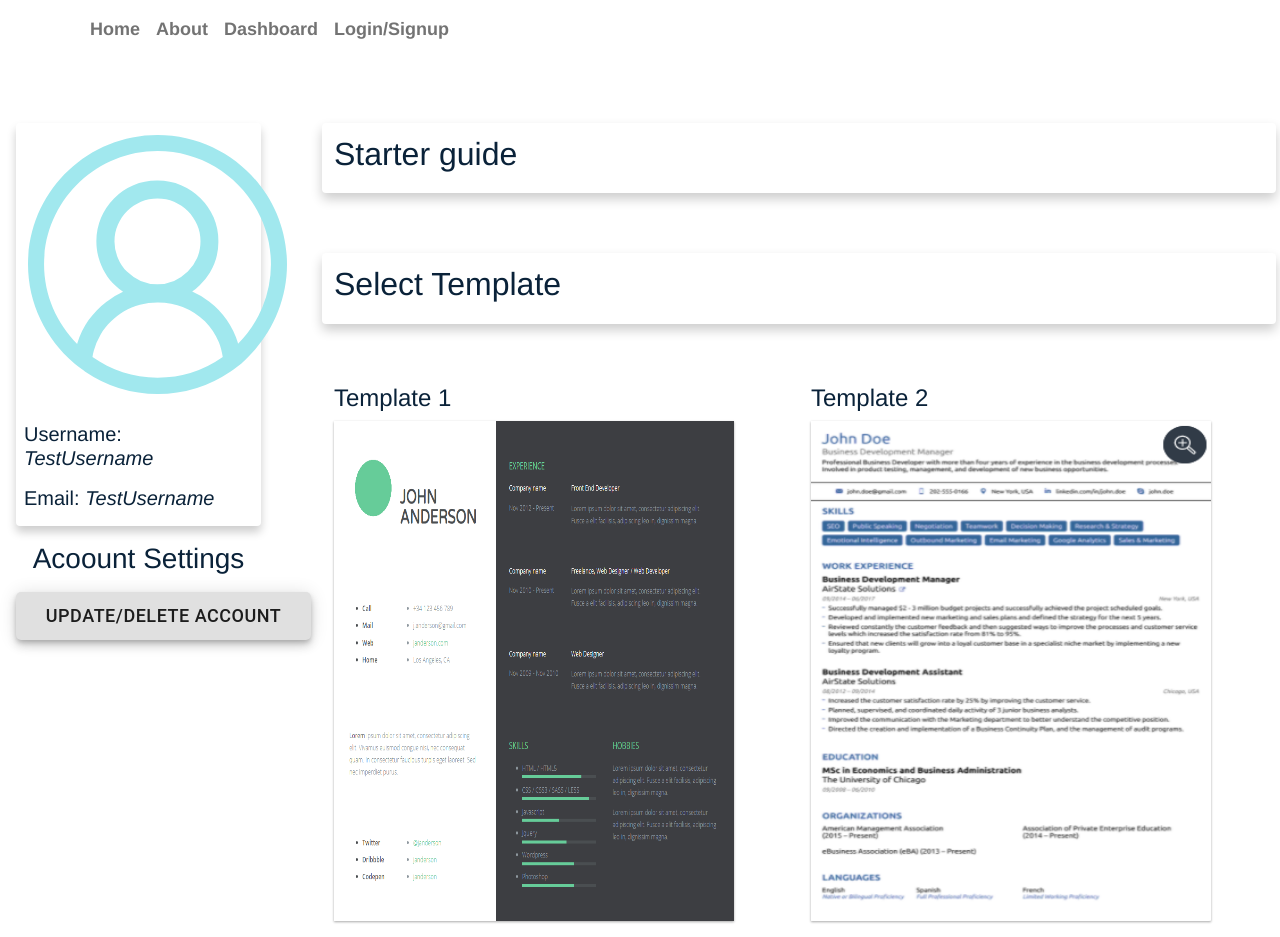
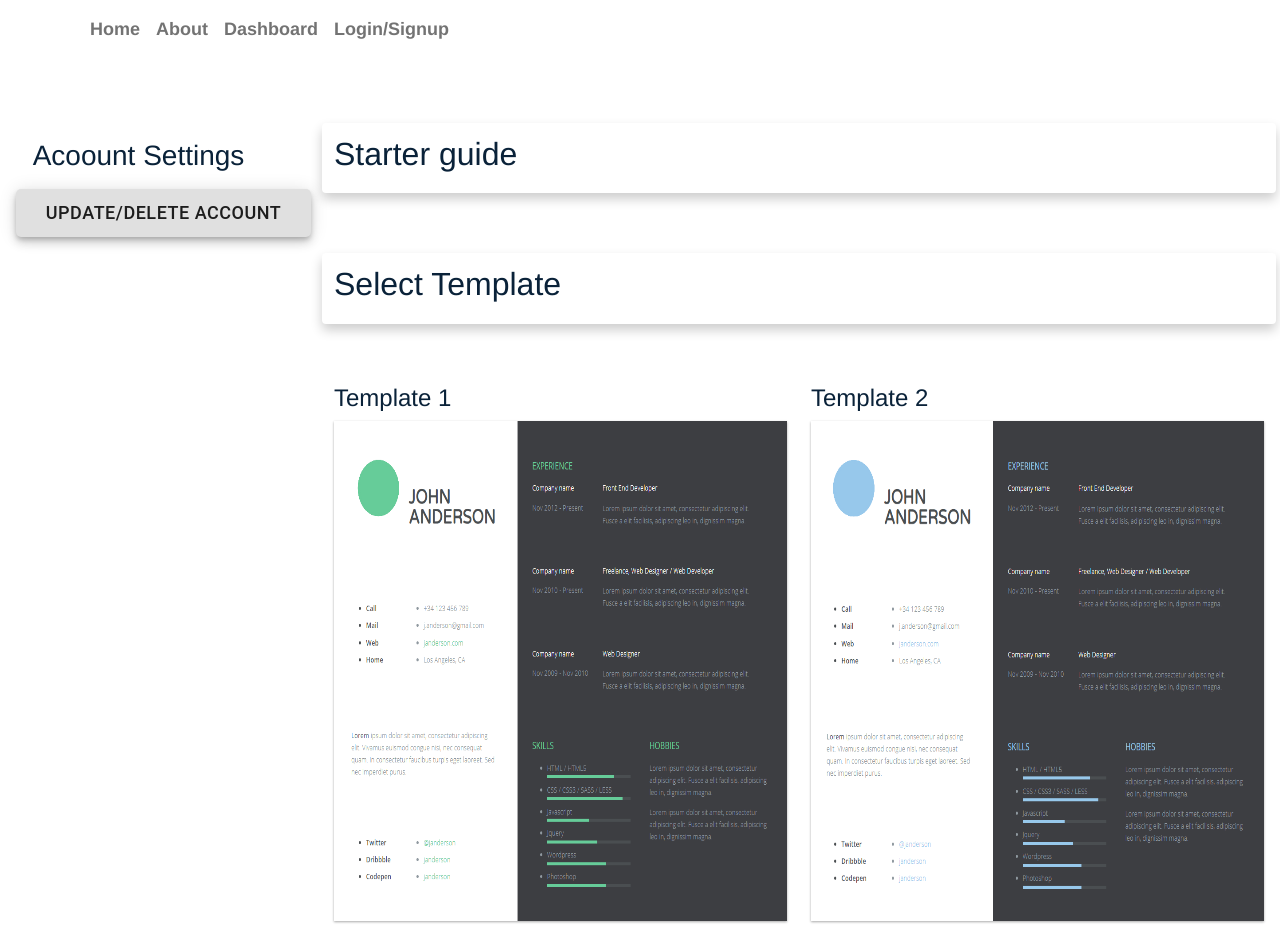
Before and after one commit to ErnestAr/ResumeHacker, a React (Create React App) app in the folder client/: page /Dashboard in a window 1280 px wide. Built offline with nearby package versions, Linux system fonts and the light colour scheme.

Commit message:
account page

```diff
--- a/client/src/components/Templates.js
+++ b/client/src/components/Templates.js
@@ -41,34 +41,29 @@ import InfoIcon from '@material-ui/icons/Info';
 
 export default function Templates() {
   const history = useHistory();
-
   function handleClick() {
     history.push("/dashboard/resume");
   }
     return (
             <main className=" col-9 wm">
-               <section className="  row p-2  card ">
-               <h2 className="p-1">Starter guide</h2>
+              <section className="  row p-2  card ">
+              <h2 className="p-1">Starter guide</h2>
               </section>
               <section className="row bd-highlight p-2 card">
                 <h2 className="p-1">Select Template</h2>
-
               </section>
               <Grid container spacing={3}>
-
                 <Grid item xs={6} className="" >
                   <h4 >Template 1</h4>
-                  <img src="/images/templategreen.png" alt="template2" className="img-fluid tempimg card-1" />
+                  <img src="/images/templategreen.png" alt="template2" className="img-fluid tempimg card-1" onClick={handleClick}/>
                   <div></div>
                 </Grid>
                 <Grid item xs={6} className="" >
                   <h4 >Template 2</h4>
-                  <img src="/images/template.png" alt="template2" className="img-fluid tempimg card-1" />
+                  <img src="/images/templateblue.png" alt="template2" className="img-fluid tempimg card-1" />
                   <div></div>
                 </Grid>
-
               </Grid>
-
           </main>
     )
 }
--- a/client/src/components/UserInterface.js
+++ b/client/src/components/UserInterface.js
@@ -6,11 +6,11 @@ import Fab from '@material-ui/core/Fab';
 export default function UserInterface() {
     return (
         <aside className="col-3 bd-highlight ">
-            <div className="col-10  rounded p-1 acc">
+            {/* <div className="col-10  rounded p-1 acc">
                 <VscAccount className="p-2 mb-3 color-sc"  size="275px"/>
                 <h5 className=" m-0.5 p-1 rounded" >Username: <span className="solid ">TestUsername</span></h5>
                 <h5  className=" m-0.5 p-1 rounded">Email: <span className="solid ">TestUsername</span></h5>
-            </div>
+            </div> */}
             <div  className="col-10 mt-3">
                 <h3 className="text-center  rounded ">Acoount Settings</h3>
 
--- a/client/src/pages/Dashboard/dashboard.css
+++ b/client/src/pages/Dashboard/dashboard.css
@@ -104,7 +104,7 @@ button:focus {
 
 
 .tempimg {
-  width: 400px;
+  width: 500px;
   height: 500px;
 }
 
```
Also changed, not shown: client/public/images/templateblue.png (renamed from client/public/images/Screenshot 2021-08-01 210830.png).
